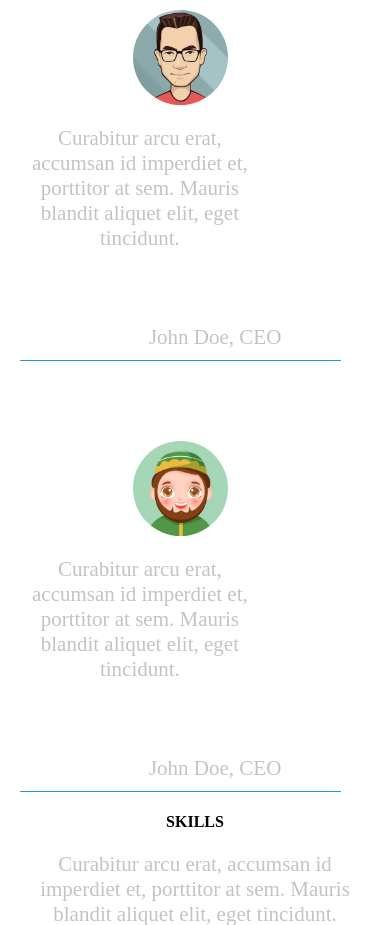
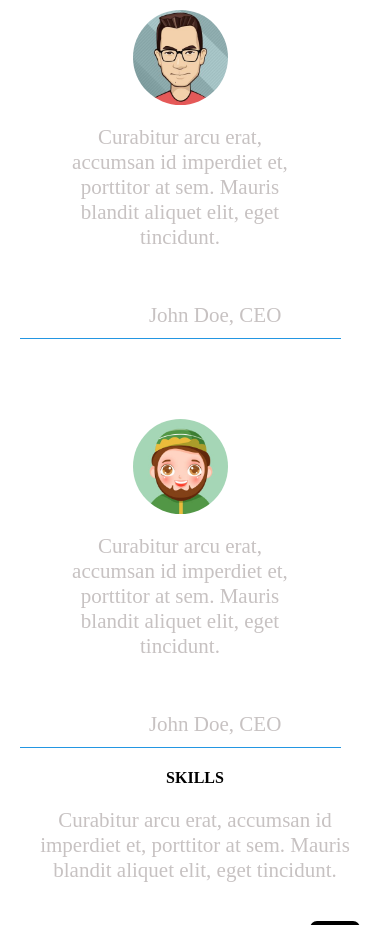
Before and after one commit to Elassal101/Elassal101.github.io, a plain HTML site: page index.html in a window 390 px wide. Shown: the part 6620-7545 px from the top of the page. Drawn offline with Linux system fonts and the light colour scheme; files whose address does not match are found by name.

Commit message:
Update kasper.css

```diff
--- a/css/kasper.css
+++ b/css/kasper.css
@@ -534,6 +534,9 @@ height: 95px;
 .skills .container .testimonials>div {flex-flow: column;
 align-items: center;
 }
+.skills .container .testimonials>div div p {margin: auto;
+margin-top: 20px;
+}
 }
 
 /* end skills */
```
